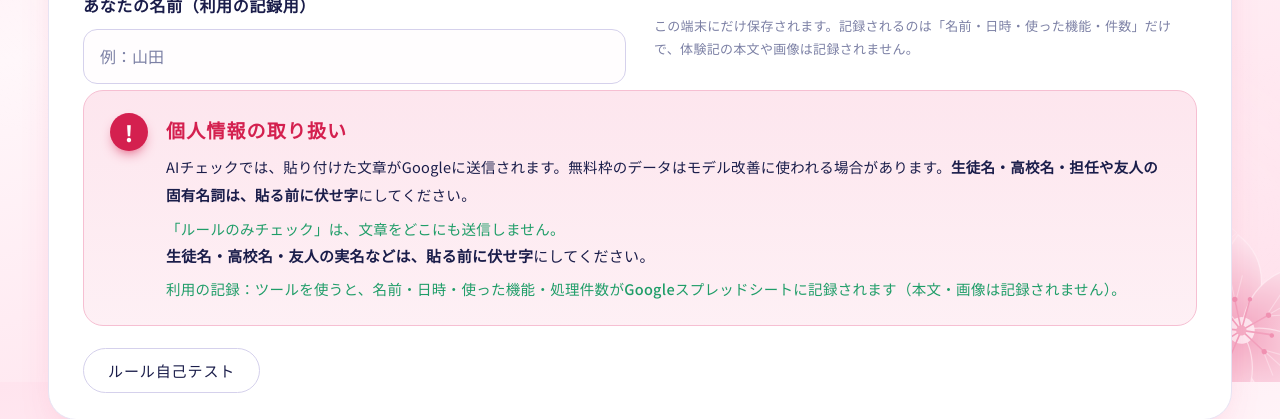
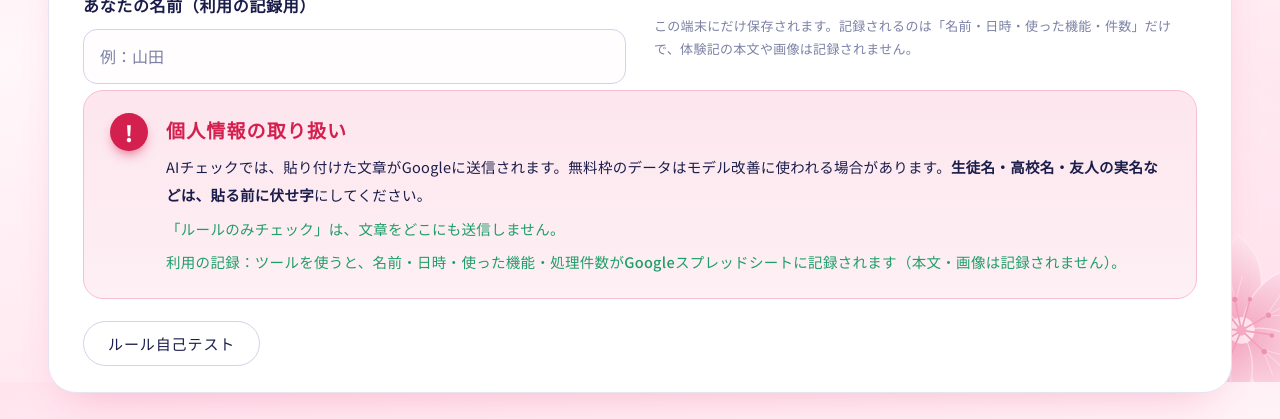
Before and after one commit to nayamiyotei/taikenki-checker, a plain HTML site: page index.html in a window 1280 px wide. Shown: the part 418-837 px from the top of the page. Drawn offline with Linux system fonts and the light colour scheme; a web font is replaced by a local one.

Commit message:
Update index.html

```diff
--- a/index.html
+++ b/index.html
@@ -156,9 +156,8 @@
       <div class="privacy-icon" aria-hidden="true">!</div>
       <div class="privacy-body">
         <div class="privacy-ttl">個人情報の取り扱い</div>
-        <p>AIチェックでは、貼り付けた文章がGoogleに送信されます。無料枠のデータはモデル改善に使われる場合があります。<b>生徒名・高校名・担任や友人の固有名詞は、貼る前に伏せ字</b>にしてください。</p>
+        <p>AIチェックでは、貼り付けた文章がGoogleに送信されます。無料枠のデータはモデル改善に使われる場合があります。<b>生徒名・高校名・友人の実名などは、貼る前に伏せ字</b>にしてください。</p>
         <p class="privacy-note">「ルールのみチェック」は、文章をどこにも送信しません。</p>
-        <b>生徒名・高校名・友人の実名などは、貼る前に伏せ字</b>にしてください。
         <p class="privacy-note">利用の記録：ツールを使うと、名前・日時・使った機能・処理件数がGoogleスプレッドシートに記録されます（本文・画像は記録されません）。</p>
       </div>
     </div>
@@ -271,7 +270,7 @@
       <header class="view-head">
         <div class="eyebrow">03 &nbsp;/</div>
         <h2 class="view-title" id="h-title">タイトル案を出す</h2>
-        <p class="lead">本人の文章から抜き出す形で、候補を出します。創作は禁止です。20字以内が理想、長くても40字以内です。</p>
+        <p class="lead">本人の文章から抜き出す形で、候補を出します。20字以内が理想、長くても30字以内です。</p>
       </header>
 
       <div class="workspace">
```
